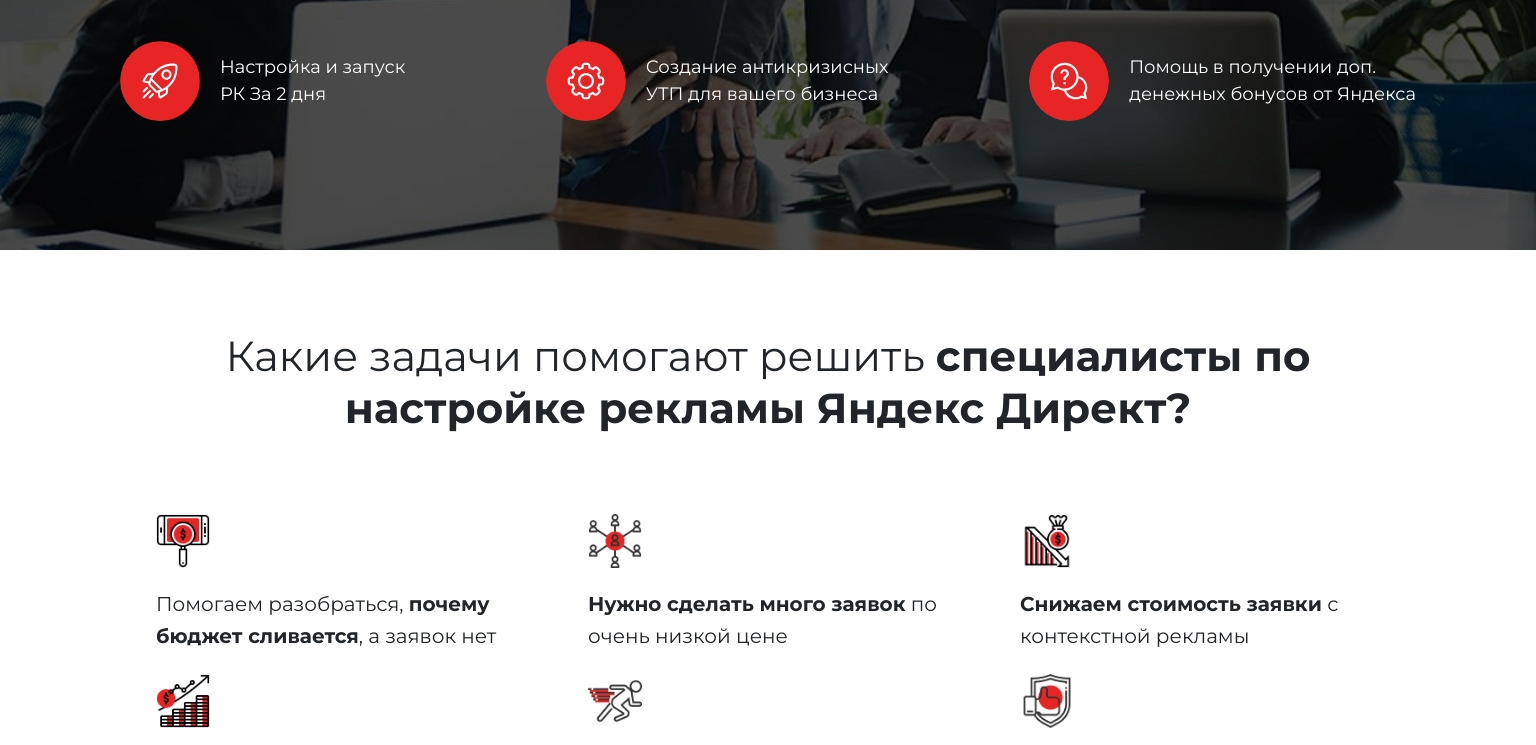
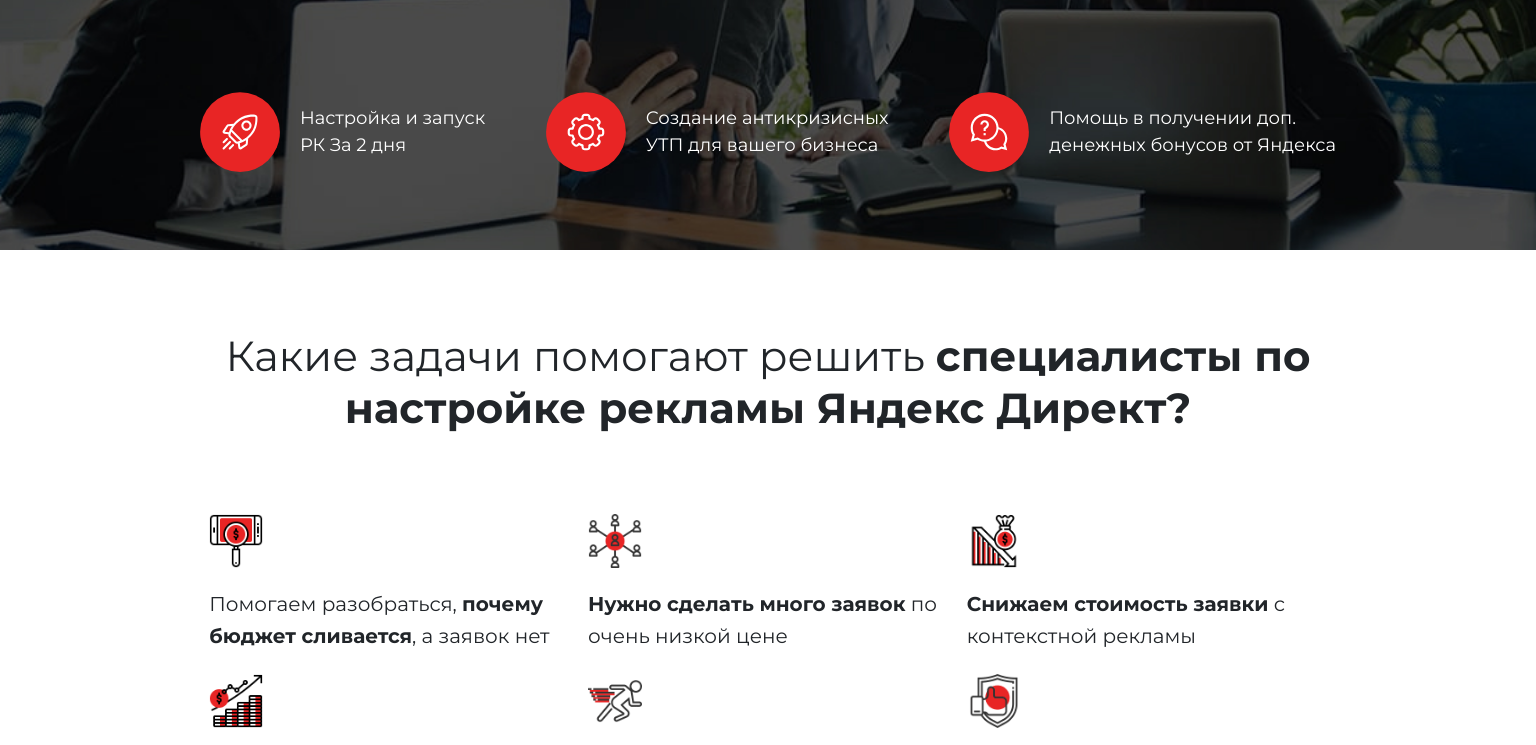
Before and after one commit to sobbey99/digitalAgency, a website: page src/index.html in a window 1536 px wide. Shown: the part 625-1370 px from the top of the page. Drawn offline with nearby package versions, Linux system fonts and the light colour scheme; files that its build step writes are made by us from their sources; files whose address does not match are found by name.

Commit message:
Changed container for pc

```diff
--- a/src/sass/libs/_bootstrap-grid.scss
+++ b/src/sass/libs/_bootstrap-grid.scss
@@ -213,7 +213,7 @@
 }
 @media (min-width: 1400px) {
   .container-xxl, .container-xl, .container-lg, .container-md, .container-sm, .container {
-    max-width: 1320px;
+    max-width: 1160px;
   }
 }
 .row {
--- a/src/sass/style.scss
+++ b/src/sass/style.scss
@@ -16,6 +16,8 @@ p,ul,ol,h1,h2,h3,h4,h5,h6,address {
     padding: 0;
 }
 @import url('blocks/_header.scss');
+
+
 
 
 @keyframes animatebutton {
@@ -1812,6 +1814,7 @@ p,ul,ol,h1,h2,h3,h4,h5,h6,address {
     }
 }
 
+//DONE
 @media  screen and (max-width: 575px) {
     .header-mobile {
         height: 140px;
```
Also changed, not shown: dist/css/style.min.css.
